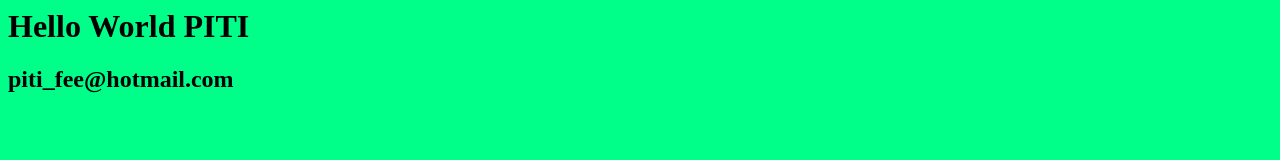
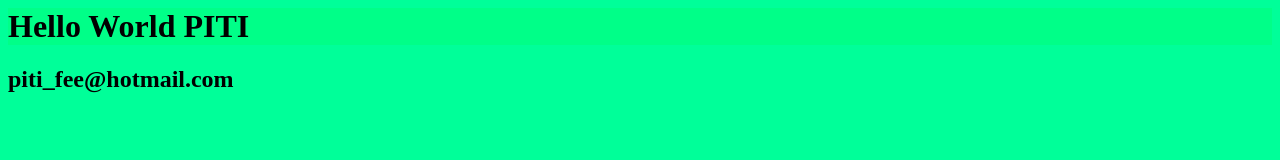
Before and after one commit to ninefyi/MyGit, a plain HTML site: page index.html in a window 1280 px wide. Drawn offline with Linux system fonts and the light colour scheme.

Commit message:
no message

```diff
--- a/index.html
+++ b/index.html
@@ -2,7 +2,7 @@
 <head>
 	<title></title>
 	<style type="text/css">
-		body { background-color: #00ff88;}
+		body { background-color: #00ff99;}
 		h1 { background-color: #00ff88;}
 	</style>
 </head>
```
